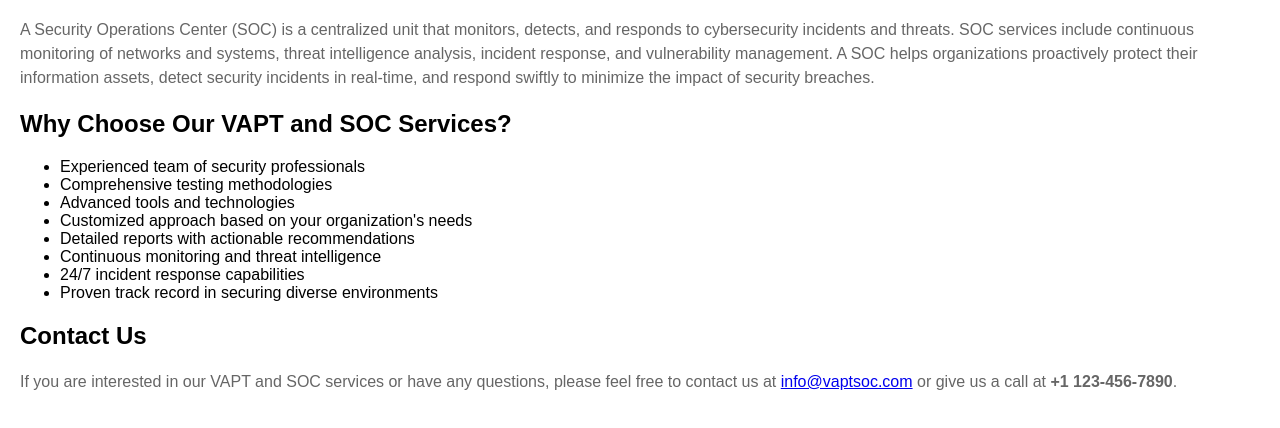
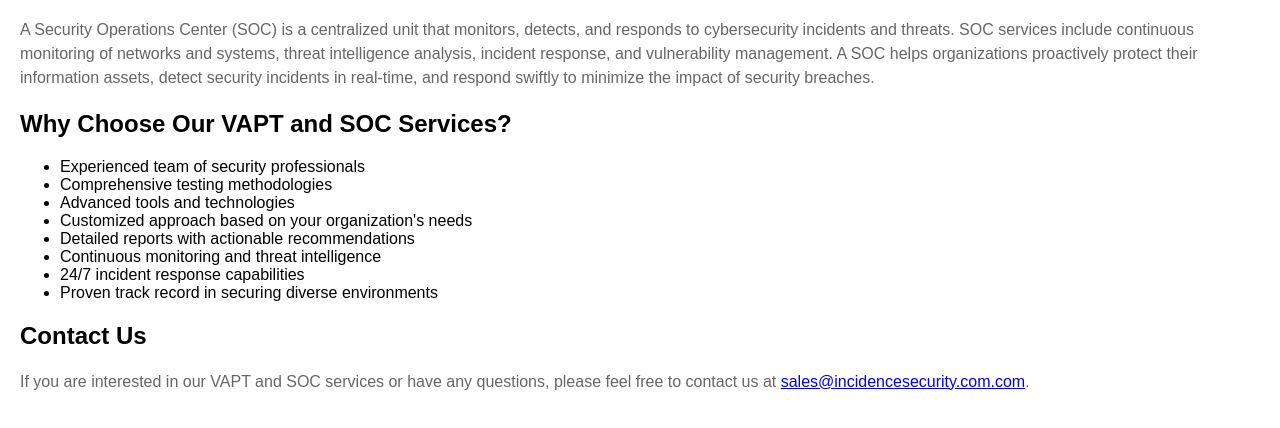
Before and after one commit to hellmaster559/web-sample, a plain HTML site: page index.html in a window 1280 px wide. Shown: the part 272-700 px from the top of the page. Drawn offline with Linux system fonts and the light colour scheme.

Commit message:
Update index.html

```diff
--- a/index.html
+++ b/index.html
@@ -42,7 +42,7 @@
 
     <h2>Contact Us</h2>
     <p>
-        If you are interested in our VAPT and SOC services or have any questions, please feel free to contact us at <a href="mailto:info@vaptsoc.com">info@vaptsoc.com</a> or give us a call at <strong>+1 123-456-7890</strong>.
+        If you are interested in our VAPT and SOC services or have any questions, please feel free to contact us at <a href="mailto:sales@incidencesecurity.com">sales@incidencesecurity.com.com</a>.
     </p>
 </body>
 </html>
```
